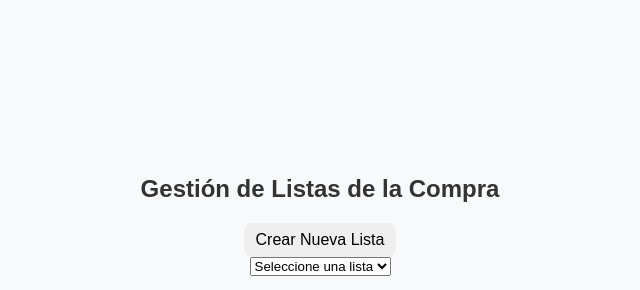
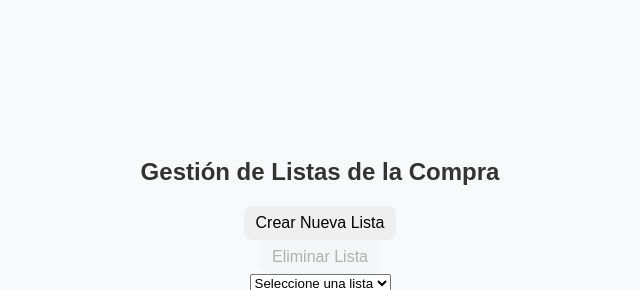
Before and after one commit to Rodriguez-22/typescript, a website with bundled scripts: page src/public/index.html in a window 1280 px wide. Shown: the part 123-413 px from the top of the page, without its empty margins (320-960 px from the left). Built offline with nearby package versions, Linux system fonts and the light colour scheme; no server answers.

Commit message:
eliminar listas enteras

```diff
--- a/src/public/index.html
+++ b/src/public/index.html
@@ -13,6 +13,9 @@
     <!-- Aquí lo que he hecho ha sido crear un botón nuevo donde le añado una funcinalidad
      para agregar listas que quieras -->
     <button id="crearListaBtn">Crear Nueva Lista</button>
+
+    <!-- Botón de eliminar lista, inicialmente deshabilitado -->
+    <button id="eliminarListaBtn" disabled>Eliminar Lista</button>
 
     <!-- Lista para seleccionar la lista activa -->
     <select id="seleccionarLista">
```
